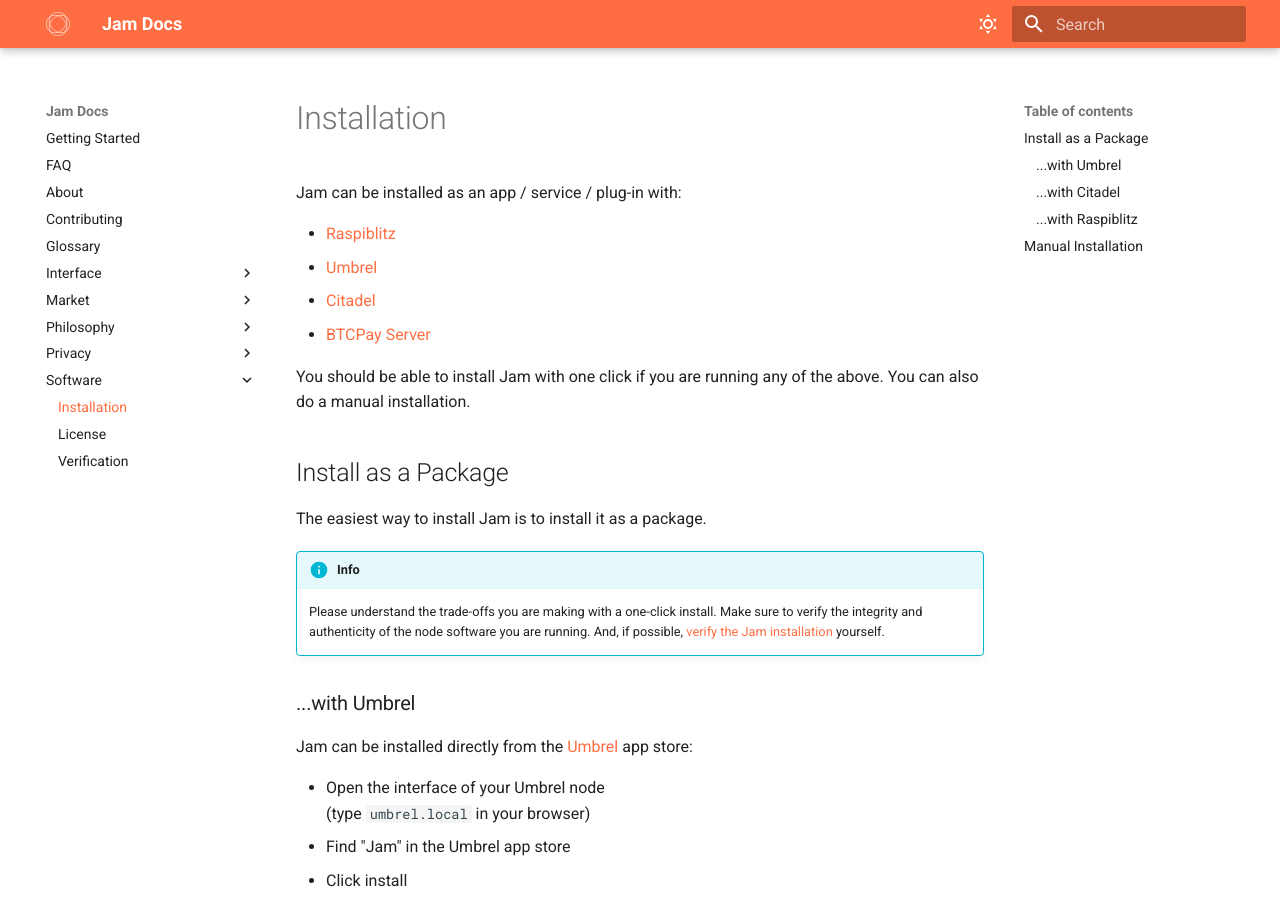
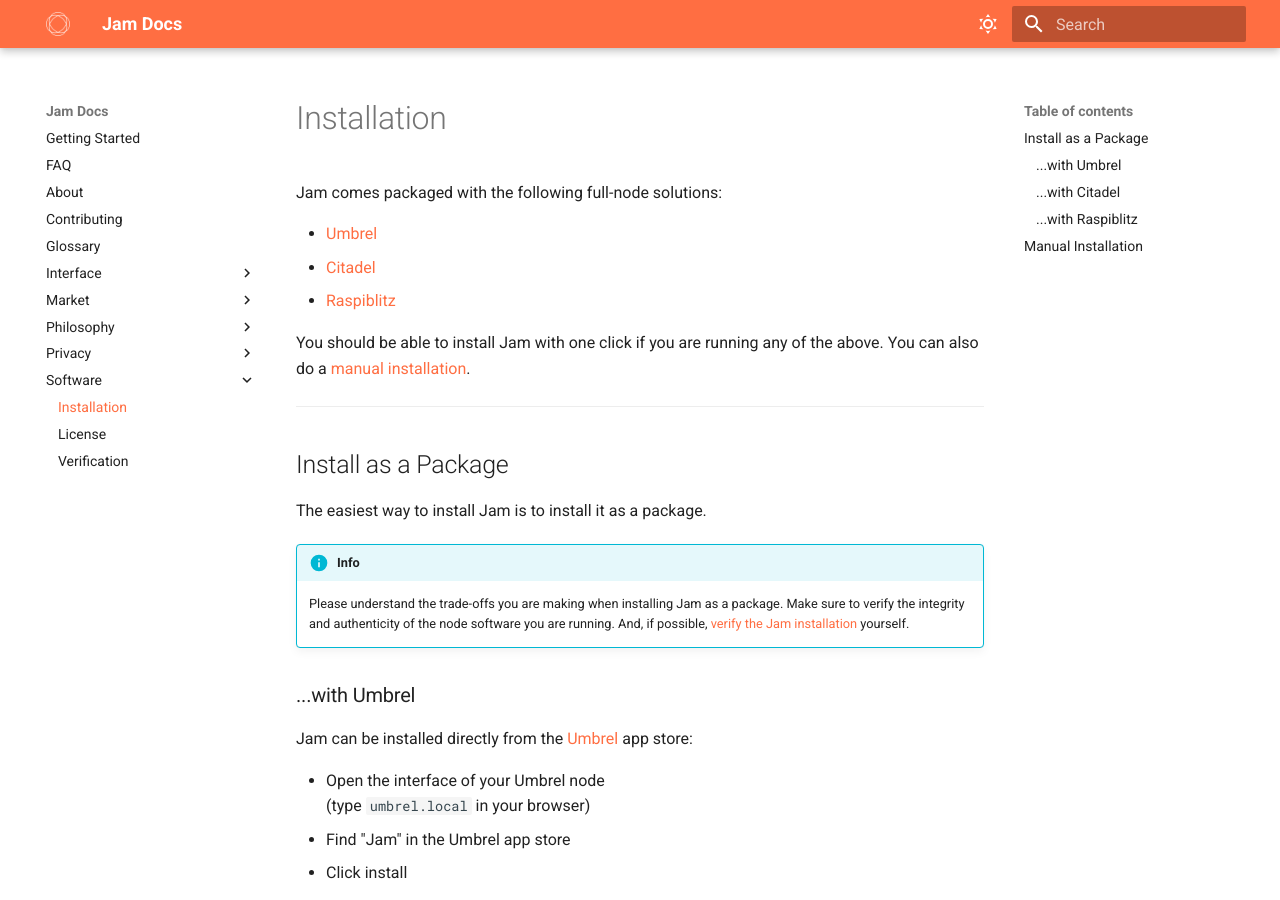
Before and after one commit to joinmarket-webui/jamdocs, an MkDocs documentation site: the page built from docs/software/installation.md, in a window 1280 px wide and 900 px high. Built offline with MkDocs 1.6.1 and Material for MkDocs 9.7.7, drawn with Linux system fonts in a browser that asks for light colours; nearby versions of some CDN libraries.

Commit message:
docs(installation): better formatting

```diff
--- a/docs/software/installation.md
+++ b/docs/software/installation.md
@@ -1,21 +1,25 @@
 # Installation
 
-Jam can be installed as an app / service / plug-in with:
+Jam comes packaged with the following full-node solutions:
 
-- [Raspiblitz](https://github.com/rootzoll/raspiblitz)
-- [Umbrel](https://umbrel.com/)
-- [Citadel](https://github.com/runcitadel)
-- [BTCPay Server](https://btcpayserver.org/)
+- [Umbrel](#with-umbrel)
+- [Citadel](#with-citadel)
+- [Raspiblitz](#with-raspiblitz)
 
 You should be able to install Jam with one click if you are running any of the
-above. You can also do a manual installation.
+above. You can also do a [manual installation](#manual-installation).
+
+---
 
 ## Install as a Package
 
 The easiest way to install Jam is to install it as a package.
 
 !!! info
-    Please understand the trade-offs you are making with a one-click install. Make sure to verify the integrity and authenticity of the node software you are running. And, if possible, [verify the Jam installation][verification] yourself.
+    Please understand the trade-offs you are making when installing Jam as a
+    package. Make sure to verify the integrity and authenticity of the node
+    software you are running. And, if possible, [verify the Jam
+    installation][verification] yourself.
 
 [verification]: /software/verification
 
@@ -57,6 +61,8 @@
 install with [RaspiBlitz
 v1.8.0](https://github.com/rootzoll/raspiblitz/issues/2891).
 
+---
+
 ## Manual Installation
 
 TODO
```
